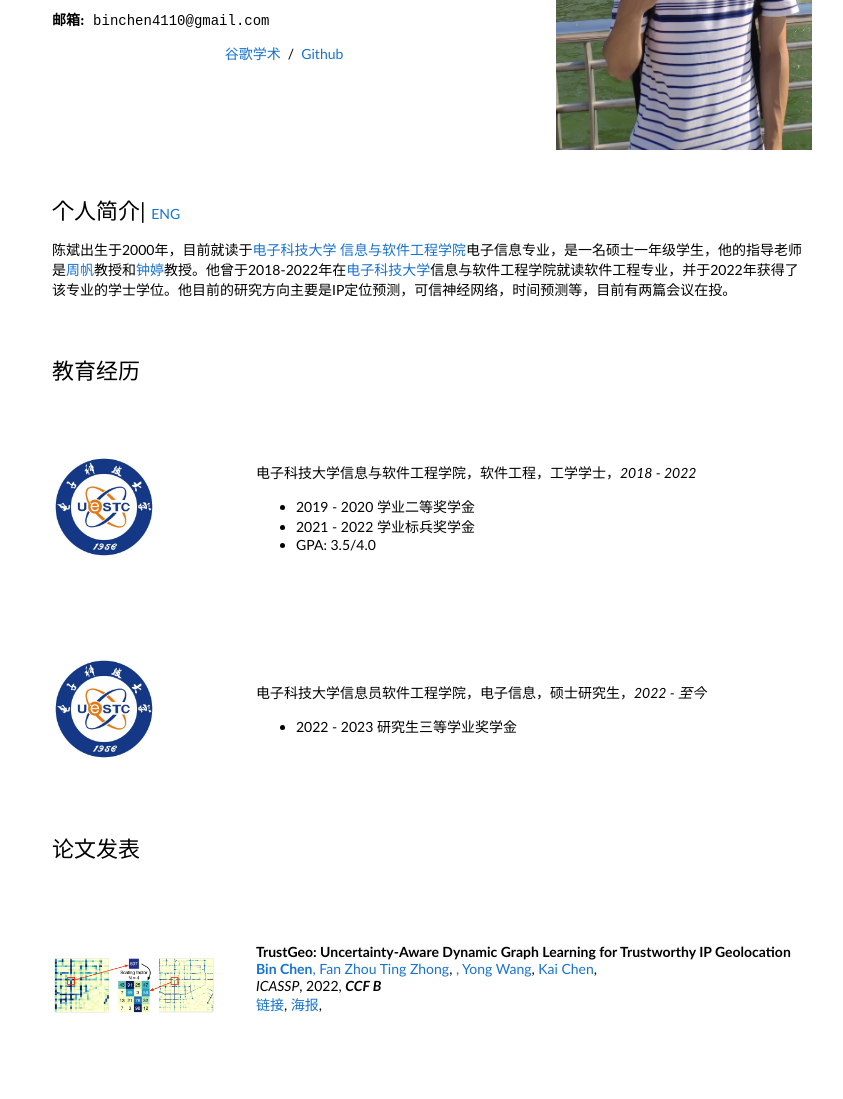
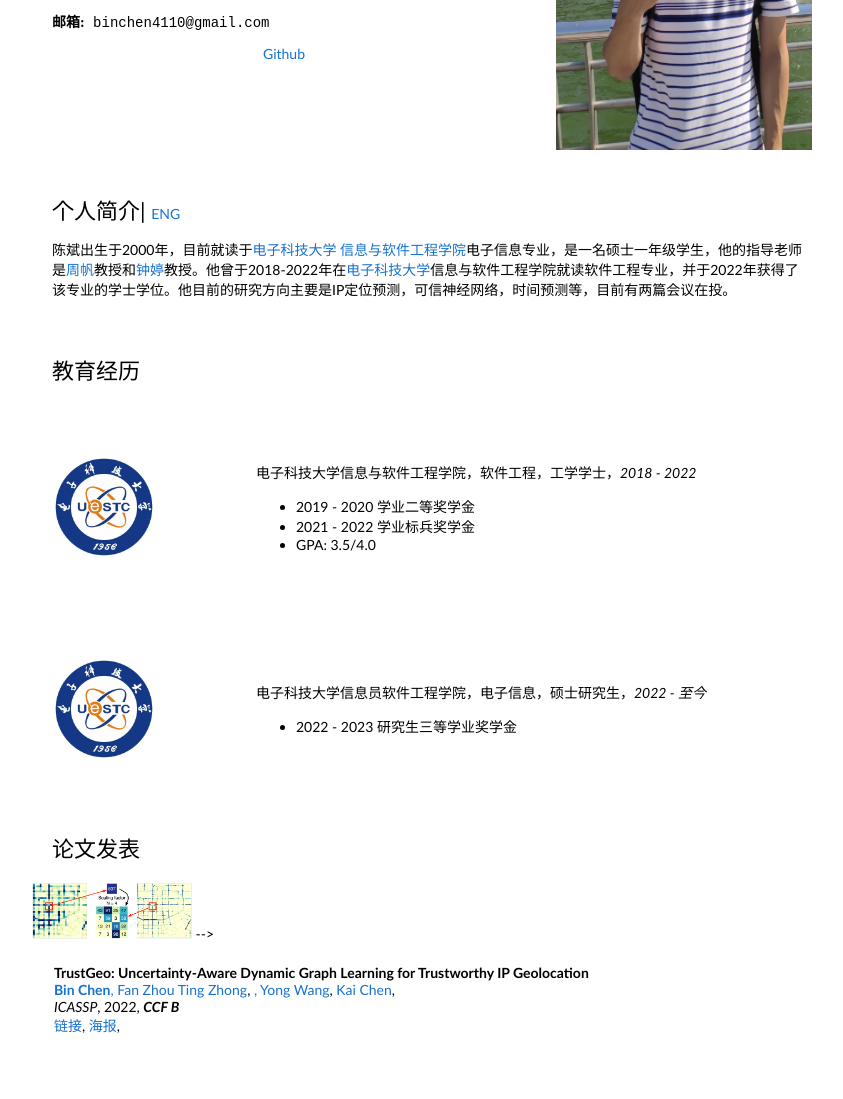
Before and after one commit to b1nchen/b1nchen.github.io, a plain HTML site: page index_CHN.html in a window 1280 px wide. Shown: the part 278-1377 px from the top of the page, without its empty margins (208-1051 px from the left). Drawn offline with Linux system fonts and the light colour scheme; grey boxes are pictures that could not be loaded.

Commit message:
Update index_CHN.html

```diff
--- a/index_CHN.html
+++ b/index_CHN.html
@@ -44,8 +44,8 @@
                   </p>
                   <p style="text-align:center">
                     <!-- <a href="resume/resume_chn.pdf">个人简历</a> &nbsp/&nbsp -->
-                    <a href="https://scholar.google.com/citations?user=1rlJtUcAAAAJ">谷歌学术</a>
-                    &nbsp/&nbsp
+<!--                     <a href="https://scholar.google.com/citations?user=1rlJtUcAAAAJ">谷歌学术</a>
+                    &nbsp/&nbsp -->
                     <a href="https://github.com/binchen4110/">Github</a>
                   </p>
 
@@ -170,7 +170,7 @@
 
               <!-- KDD 2023 -->
               <tr onmouseout="FUFI_intro()" onmouseover="FUFI_end()">
-                <td style="padding:20px;width:25%;vertical-align:middle">
+<!--                 <td style="padding:20px;width:25%;vertical-align:middle">
                   <div class="one">
                     <div class="two" id='FUFI_intro'>
                       <img src="images/FUFI_results.png" width="160">
@@ -188,7 +188,7 @@
                     }
                     FUFI_intro()
                   </script>
-                </td>
+                </td> -->
                 <td style="padding:20px;width:75%;vertical-align:middle">
 
                   <papertitle>TrustGeo: Uncertainty-Aware Dynamic Graph Learning for Trustworthy IP Geolocation</papertitle>
```
